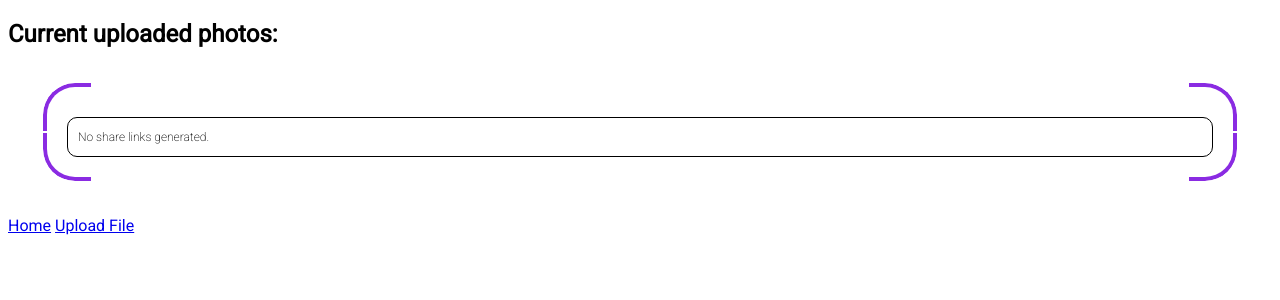
After one commit to Delekson/azure_cloud_photoshare, a Flask app: template templates/list_uploads.html in a window 1280 px wide. The commit adds this page. Shown: the top 300 px of the page. Run offline with Flask 2, Linux system fonts and the light colour scheme; the template is opened without the code that fills it, so the values that code supplies are empty; some libraries are stand-ins or nearby versions.

Commit message:
Further progress on flask app. Basic view and function of upload, view and share images. Few css and html changes.

```diff
--- a/config_files.py
+++ b/config_files.py
@@ -8,3 +8,5 @@ class vars:
     private_key: str = os.getenv('account_key')
     account_name: str = os.getenv('account_name')
     container_name: str = os.getenv('container_name')
+    upload_folder: str = '/resources/'
+    secret_key: str = os.getenv('secret_key')
--- a/flask_app.py
+++ b/flask_app.py
@@ -1,21 +1,29 @@
-from flask import Flask, jsonify, render_template, request
+from flask import Flask, jsonify, render_template, request, flash, redirect, session
 import flask_main
 import config_files as config
+from werkzeug.utils import secure_filename
 
 app = Flask(__name__)
 
+@app.route("/")
+def home():
+    '''
+    This route renders the home page linking all sub pages of the app
+    '''
+    return render_template('home.html')
 
-@app.route("/")
-def Blob_list():
+@app.route("/list_uploads")
+def list_upload():
     '''
     This route renders all the blobs that are uploaded to the storage account
     '''
-    return render_template('home_page.html', container=container_blob.list_blobs())
+    return render_template('list_uploads.html', container=container_blob.list_blobs())
 
 @app.route('/generatelink')
-def Generatelink():
+def generate_link():
     '''
-    This api request returns the share link of a specified blob which is passed as a request param named blob
+    This request returns the share link of a specified blob which is passed as a request
+    param named blob
     '''
     blob_name = request.args.get('blob')
     blob_client = flask_main.Blobs(container_blob.private_key, container_blob.account_name,
@@ -23,7 +31,33 @@ def Generatelink():
     share_link = blob_client.share_link("shared")
     return share_link
 
+@app.route('/upload', methods = ['GET', 'POST'])
+def upload_home():
+    '''
+    This route renders the page where user uploads the blob
+    '''
+    if request.method == 'POST':
+        blob_name = request.form['blob_name']
+        file = request.files['file']
+        if 'file' not in request.files:
+            flash('No file part')
+        elif file.filename == '':
+            flash('Please select an image file.')
+        elif "image" not in file.content_type:
+            flash('Please select an image file (png or jpg/jpeg).')
+        elif blob_name in container_blob.list_blobs():
+            flash('Image name already exists. Please resubmit with a different name.')
+        else:
+            blob_client = flask_main.Blobs(container_blob.private_key, container_blob.account_name,
+                     container_blob.container_name, blob_name)
+            blob_client.upload(file)
+            flash('File Uploaded!')
+        return redirect(request.url)
+    return render_template('upload.html')
+
 if __name__ == '__main__':
+
     container_blob = flask_main.Containers(config.vars.private_key, config.vars.account_name,
                                        config.vars.container_name)
+    app.secret_key = config.vars.secret_key
     app.run(debug=True)
--- a/static/main.css
+++ b/static/main.css
@@ -1,6 +1,33 @@
 body {
     font-family: 'Roboto', sans-serif;
   }
+
+div.list_uploads {
+	--b: 4px; /* border width */
+	--c: 3em; /* corner size */
+	--r: 2em; /* corner rounding */
+	position: relative;
+	margin: 35px;
+	border: solid var(--b) transparent;
+	padding: 20px;
+}
+
+div.list_uploads::before {
+		position: absolute;
+		z-index: -1;
+		inset: calc(-1*var(--b));
+		border: inherit;
+		border-radius: var(--r);
+		background: blueviolet border-box;
+		--corner:
+			conic-gradient(from -90deg at var(--c) var(--c), red 25%, #0000 0)
+				0 0/ calc(100% - var(--c))  calc(100% - var(--c)) border-box;
+		--inner: conic-gradient(red 0 0) padding-box;
+		-webkit-mask: var(--corner), var(--inner);
+		-webkit-mask-composite: source-out;
+						mask: var(--corner) subtract, var(--inner);
+		content: ''
+}
 
   table {
     width: 100%;
@@ -13,6 +40,10 @@ body {
     font-family: 'Roboto', sans-serif;
     font-size: 15px;
     font-weight: 300;
+  }
+
+  td.blob_button_t {
+    text-align: right;
   }
 
   .blob_button {
@@ -28,3 +59,27 @@ body {
     background-color: grey; /* Green */
     color: white;
   }
+
+  #output {
+    font-family: 'Roboto', sans-serif;
+    font-size: 12px;
+    font-weight: 200;
+    padding-left: 10px;
+  }
+
+  div.share_link {
+    margin-top: 10px;
+    border-style: solid;
+    border-width: thin;
+    border-radius: 10px;
+  }
+
+  #file_select_button {
+    width: 100%;
+    height: 100%;
+  }
+
+  #file_select {
+    width: 100%;
+    height: 50%;
+  }
--- /dev/null
+++ b/templates/base.html
@@ -0,0 +1,14 @@
+<!DOCTYPE html>
+<html>
+    <head>
+        <script type="text/javascript" src="https://ajax.googleapis.com/ajax/libs/jquery/2.1.3/jquery.min.js"> </script>
+        <link rel="preconnect" href="https://fonts.googleapis.com">
+        <link rel="preconnect" href="https://fonts.gstatic.com" crossorigin>
+        <link href="https://fonts.googleapis.com/css2?family=Roboto:wght@200;300;400&display=swap" rel="stylesheet">
+        <link rel="stylesheet" type="text/css" href= "{{ url_for('static', filename='main.css') }}"
+    </head>
+    <body>
+        {% block content %}
+        {% endblock %}
+    </body>
+</html>
--- /dev/null
+++ b/templates/home.html
@@ -0,0 +1,5 @@
+{% extends "base.html" %}
+{% block content %}
+ <a href=http://127.0.0.1:5000/upload>Upload File</a>
+ <a href=http://127.0.0.1:5000/list_uploads>List Uploads</a>
+{% endblock %}
--- /dev/null
+++ b/templates/list_uploads.html
@@ -0,0 +1,35 @@
+{% extends "base.html" %}
+
+{% block content %}
+<div class=blobs>
+ <h2>Current uploaded photos:</h2>
+ <div class=list_uploads>
+  <table class="blob_list">
+   <tbody>
+    {% for blob in container %}
+    <tr>
+     <td class = "blob_t">{{ blob }}</td>
+     <script type=text/javascript>
+       $(function() {
+       $("#mybutton{{ loop.index }}").click(function (event) {
+           $.get('/generatelink', {"blob": "{{ blob }}"}, function (output) {
+           $("#output").html("<a href="+output+">Download Image</a>");
+           });
+       });
+       });
+     </script>
+     <td class = "blob_button_t"><input type = "button" class="blob_button" id = "mybutton{{ loop.index }}" value = "Generate Link" /></td>
+    </tr>
+    {% endfor %}
+   </tbody>
+  </table>
+  <div class="share_link">
+   <p id="output">No share links generated.</p>
+  </div>
+ </div>
+</div>
+<div class="links">
+ <a href=http://127.0.0.1:5000/>Home</a>
+ <a href=http://127.0.0.1:5000/upload>Upload File</a>
+</div>
+{% endblock %}
```
Also changed, not shown: flask_main.py (+6 -3 lines), templates/home_page.html (deleted, +0 -35 lines), templates/upload.html (added, +25 -0 lines), README.md, 1 other file.
